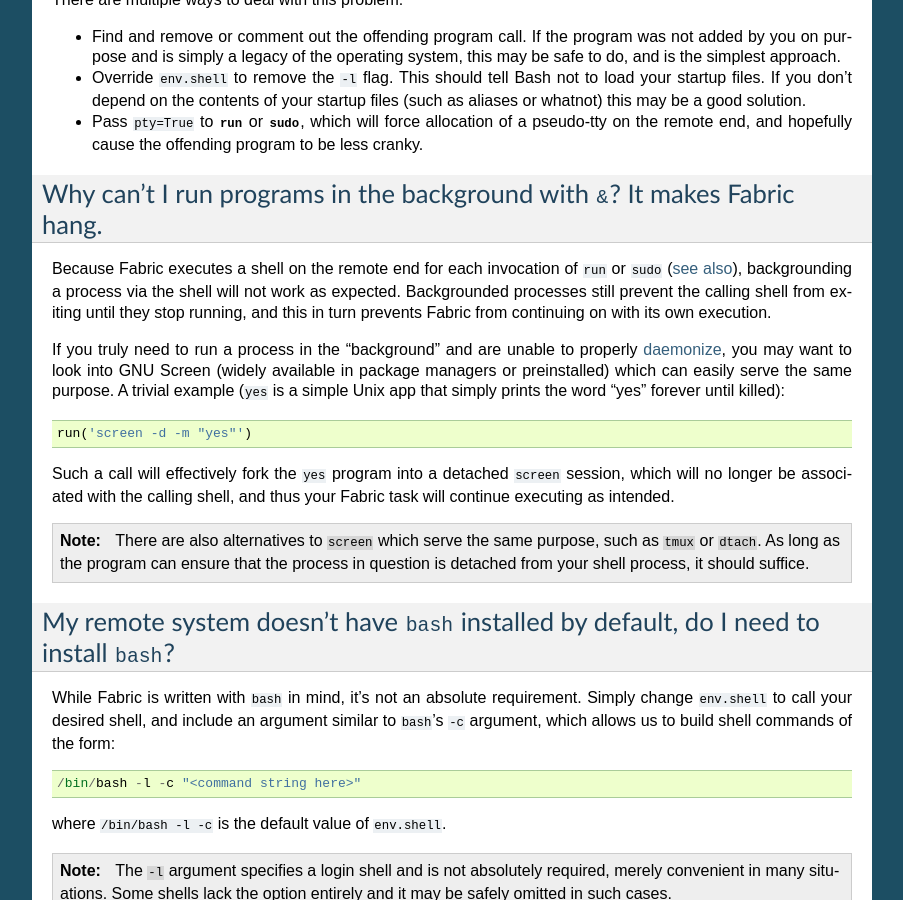
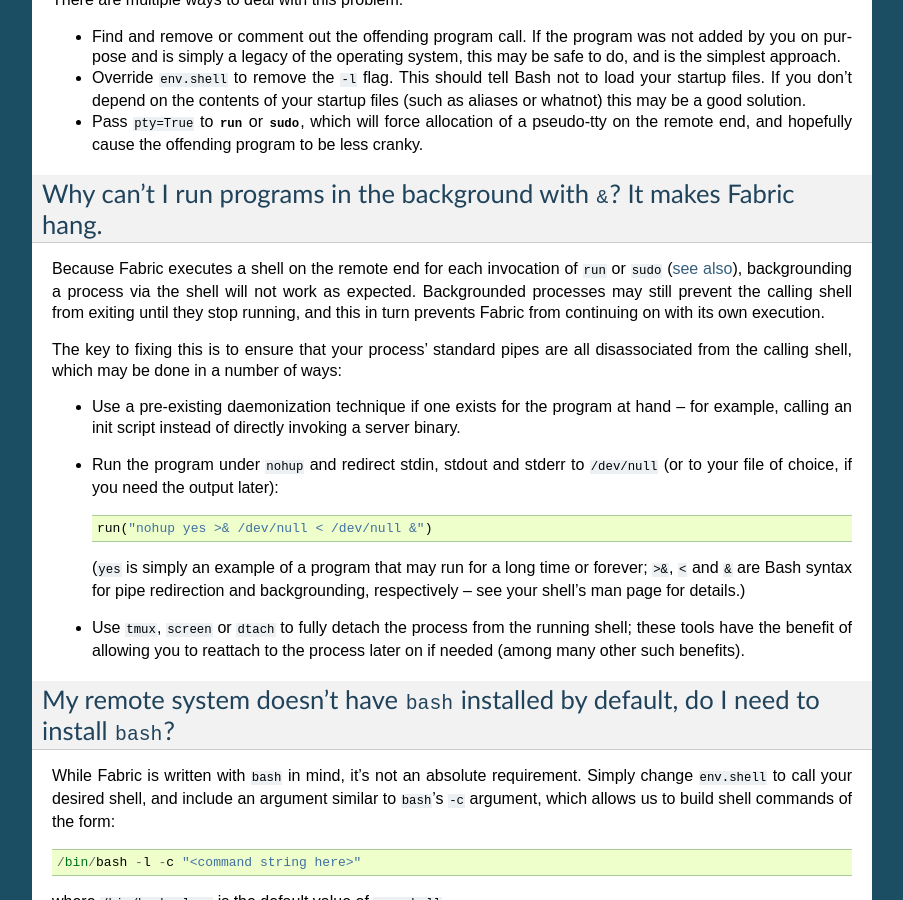
Before and after one commit to fabric/fabric, a Sphinx documentation site: the page built from docs/faq.rst, in a window 1280 px wide and 900 px high, scrolled down 1166 px. Shown: the whole window, without its empty margins (198-1101 px from the left). Built offline with Sphinx 7.4.7, drawn with Linux system fonts in a browser that asks for light colours.

Commit message:
Update backgrounding FAQ answer re #216

```diff
--- a/docs/faq.rst
+++ b/docs/faq.rst
@@ -87,28 +87,28 @@
 
 Because Fabric executes a shell on the remote end for each invocation of
 ``run`` or ``sudo`` (:ref:`see also <one-shell-per-command>`), backgrounding a
-process via the shell will not work as expected. Backgrounded processes still
-prevent the calling shell from exiting until they stop running, and this in
-turn prevents Fabric from continuing on with its own execution.
+process via the shell will not work as expected. Backgrounded processes may
+still prevent the calling shell from exiting until they stop running, and this
+in turn prevents Fabric from continuing on with its own execution.
 
-If you truly need to run a process in the "background" and are unable to
-properly `daemonize
-<http://en.wikipedia.org/wiki/Daemon_(computer_software)>`_, you may want to
-look into GNU Screen (widely available in package managers or preinstalled)
-which can easily serve the same purpose. A trivial example (``yes`` is a
-simple Unix app that simply prints the word "yes" forever until killed)::
+The key to fixing this is to ensure that your process' standard pipes are all
+disassociated from the calling shell, which may be done in a number of ways:
 
-    run('screen -d -m "yes"')
+* Use a pre-existing daemonization technique if one exists for the program at
+  hand -- for example, calling an init script instead of directly invoking a
+  server binary.
+* Run the program under ``nohup`` and redirect stdin, stdout and stderr to
+  ``/dev/null`` (or to your file of choice, if you need the output later)::
 
-Such a call will effectively fork the ``yes`` program into a detached
-``screen`` session, which will no longer be associated with the calling shell,
-and thus your Fabric task will continue executing as intended.
+    run("nohup yes >& /dev/null < /dev/null &")
 
-.. note::
+  (``yes`` is simply an example of a program that may run for a long time or
+  forever; ``>&``, ``<`` and ``&`` are Bash syntax for pipe redirection and
+  backgrounding, respectively -- see your shell's man page for details.)
 
-    There are also alternatives to ``screen`` which serve the same purpose,
-    such as ``tmux`` or ``dtach``. As long as the program can ensure that the
-    process in question is detached from your shell process, it should suffice.
+* Use ``tmux``, ``screen`` or ``dtach`` to fully detach the process from the
+  running shell; these tools have the benefit of allowing you to reattach to
+  the process later on if needed (among many other such benefits).
 
 
 My remote system doesn't have ``bash`` installed by default, do I need to install ``bash``?
```
